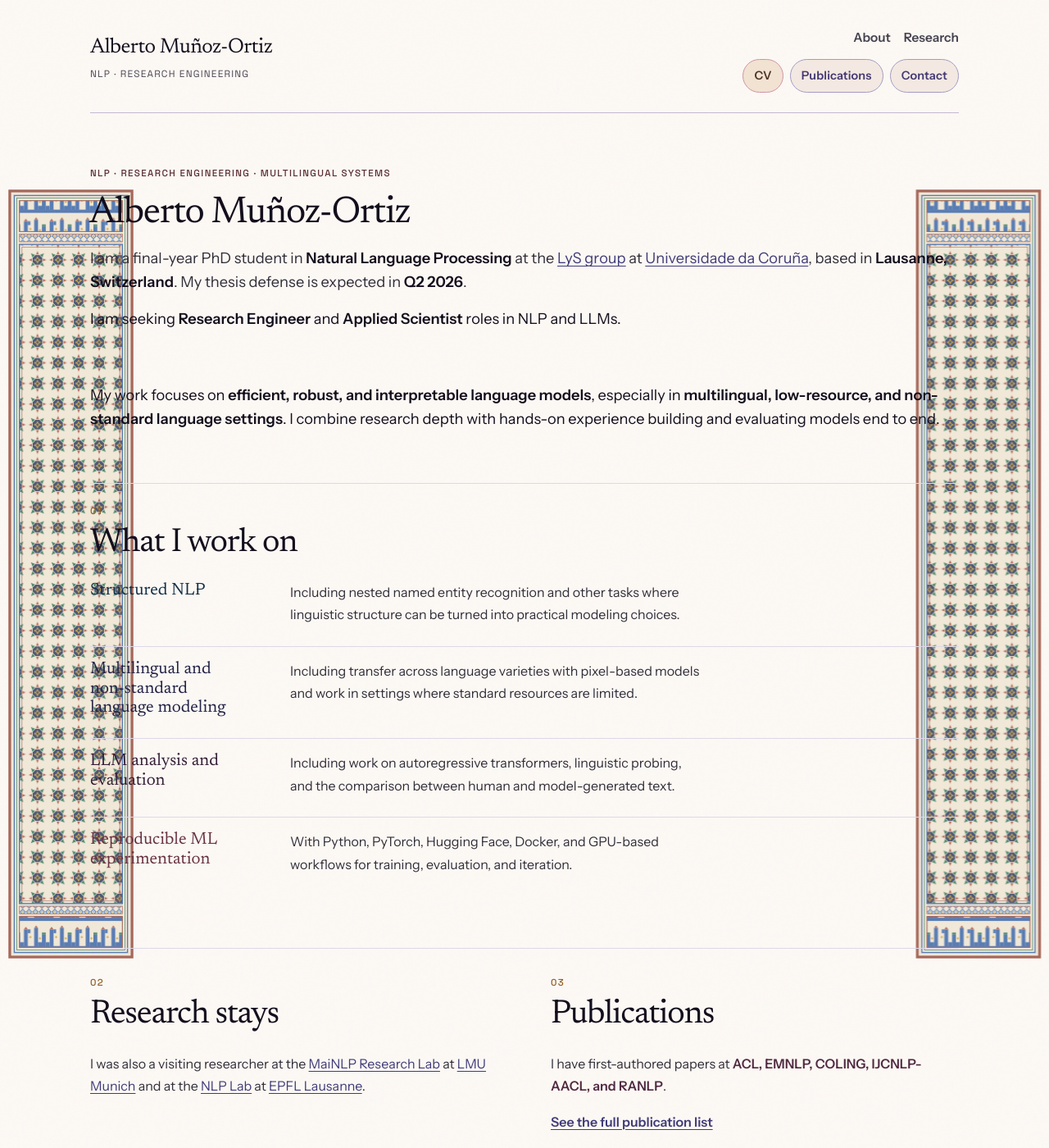
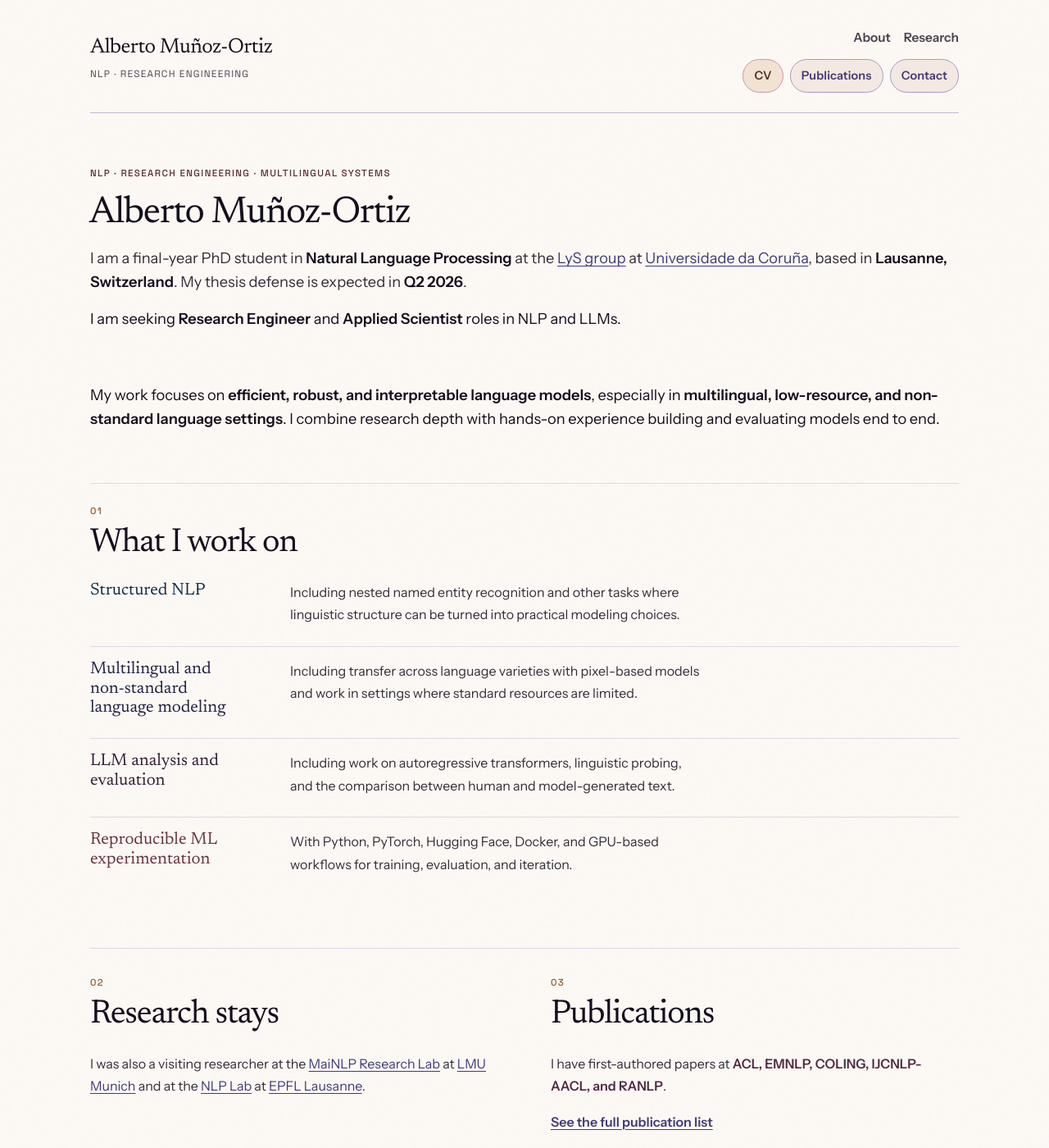
Before and after one commit to amunozo/amunozo.github.io, a Jekyll site: the page built from index.md, in a window 1280 px wide and 1400 px high. Shown: the whole window at 82% size. Built offline with Jekyll 4.4.1, drawn with Linux system fonts in a browser that asks for light colours.

Commit message:
Remove edge motif ornaments from redesign merge

```diff
--- a/_layouts/default.html
+++ b/_layouts/default.html
@@ -22,8 +22,6 @@
 </head>
 
 <body class="{% if page.permalink == '/' %}page-home{% endif %}{% if page.permalink == '/research/' %} page-research{% endif %}">
-  <div class="page-side page-side--left" aria-hidden="true"></div>
-  <div class="page-side page-side--right" aria-hidden="true"></div>
   <div class="site-shell">
     {% include header.html %}
     <main class="page-content">
--- a/assets/css/style.css
+++ b/assets/css/style.css
@@ -68,30 +68,6 @@ body {
   min-height: 100vh;
   overflow-x: clip;
   position: relative;
-}
-
-.page-side {
-  position: fixed;
-  top: 0;
-  bottom: 0;
-  width: clamp(104px, 12.3vw, 168px);
-  background-repeat: no-repeat;
-  background-position: center;
-  background-size: contain;
-  pointer-events: none;
-  z-index: 0;
-  opacity: 0.76;
-}
-
-.page-side--left {
-  left: 8px;
-  background-image: url("/assets/mudejar-side.svg");
-}
-
-.page-side--right {
-  right: 8px;
-  background-image: url("/assets/mudejar-side.svg");
-  transform: scaleX(-1);
 }
 
 body::before {
@@ -607,11 +583,6 @@ a {
 }
 
 @media (max-width: 640px) {
-  .page-side {
-    width: 68px;
-    opacity: 0.36;
-  }
-
   .site-shell {
     width: min(100% - 18px, var(--shell-width));
     padding-top: var(--space-5);
```
Also changed, not shown: assets/artdeco-corner.svg (deleted), assets/artdeco-side.svg (deleted), assets/bauhaus-corner.svg (deleted), assets/bauhaus-side.svg (deleted), assets/floral-corner.svg (deleted), assets/geometric-corner.svg (deleted), assets/mudejar-side.svg (deleted).
